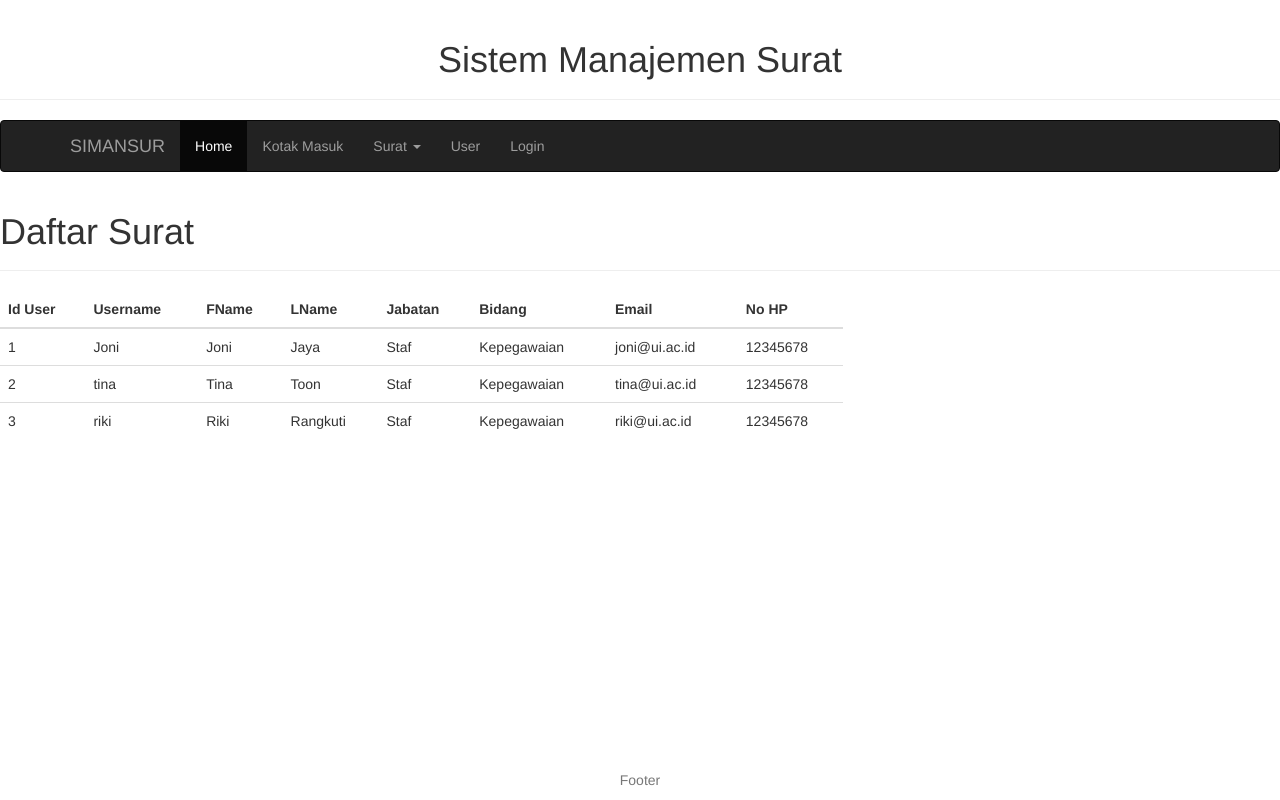
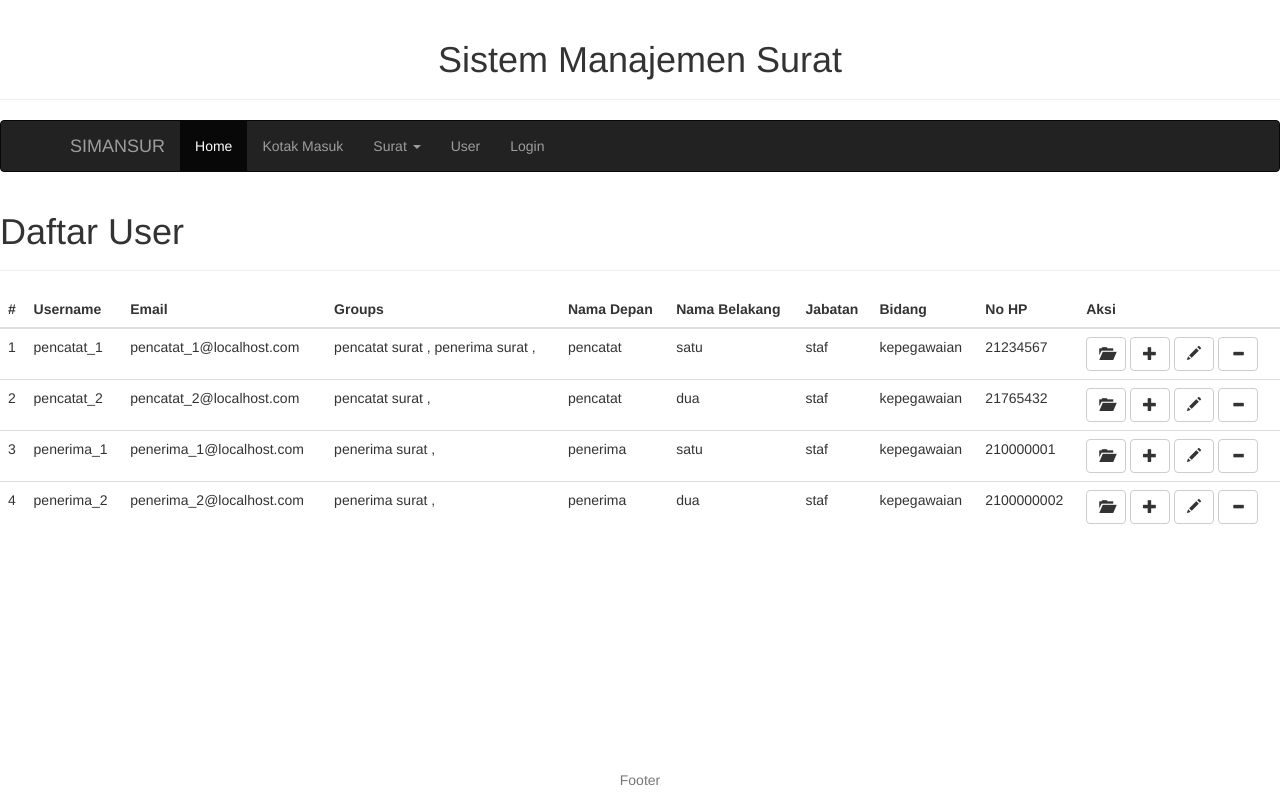
Before and after one commit to mujib-programmer/simansur, a Django app: page /user/ in a window 1280 px wide. Run offline with Django 3.2, Linux system fonts and the light colour scheme; data comes from the database, SQL or seed files in the repository; both versions use the stored data as it was after the commit; some libraries are stand-ins or nearby versions.

Commit message:
display user from database.

```diff
--- a/MainApp/views.py
+++ b/MainApp/views.py
@@ -207,9 +207,25 @@ def disposisi_delete(request, no_surat, id_disposisi):
 
 
 def user(request):
-    context_dict = {}
+
+    # get data surat
+    semua_user_profile = UserProfile.objects.all()
+
+    context_dict = {'semua_user_profile': semua_user_profile}
 
     return render(request, 'MainApp/user.html', context_dict)
+
+def user_detail(request):
+    pass
+
+def user_tambah(request):
+    pass
+
+def user_edit(request, username):
+    pass
+
+def user_delete(request):
+    pass
 
 def login(request):
     context_dict = {'slug': 'login'}
--- a/simansur/urls.py
+++ b/simansur/urls.py
@@ -10,6 +10,7 @@ urlpatterns = patterns('',
     url(r'^$', views.index, name='home'),
     url(r'^admin/', include(admin.site.urls)),
     url(r'^login/$', views.login, name='login'),
+
     url(r'^surat/$', views.surat, name='surat'),
     url(r'^surat/(?P<no_surat>[\w]+)/$', views.surat_detail, name='surat_detail'), # look for any sequence of alphanumeric characters (e.g. a-z, A-Z, or 0-9)
     url(r'^surat_tambah/$', views.surat_tambah, name='surat_tambah'),
@@ -22,4 +23,8 @@ urlpatterns = patterns('',
     url(r'^disposisi_delete/(?P<no_surat>[\w]+)/(?P<id_disposisi>[\w]+)/$', views.disposisi_delete, name='disposisi_delete'),
 
     url(r'^user/$', views.user, name='user'),
+    url(r'^user/(?P<username>[\w]+)/$', views.user_detail, name='user_detail'),
+    url(r'^user_tambah/$', views.user_tambah, name='user_tambah'),
+    url(r'^user_edit/(?P<username>[\w]+)/$', views.user_edit, name='user_edit'),
+    url(r'^user_delete/(?P<username>[\w]+)/$', views.user_delete, name='user_delete'),
 )
--- a/templates/MainApp/user.html
+++ b/templates/MainApp/user.html
@@ -6,57 +6,78 @@
 
 {% block content%}
         <div class="page-header">
-            <h1>Daftar Surat</h1>
+            <h1>Daftar User</h1>
         </div>
 
         <div class="row">
-            <div class="col-md-8">
+            <div class="col-md-12">
+                {% if semua_user_profile %}
+
               <table class="table">
                 <thead>
                   <tr>
-                    <th>Id User</th>
+                    <th>#</th>
                     <th>Username</th>
-                    <th>FName</th>
-                    <th>LName</th>
+                    <th>Email</th>
+                    <th>Groups</th>
+                    <th>Nama Depan</th>
+                    <th>Nama Belakang</th>
                     <th>Jabatan</th>
                     <th>Bidang</th>
-                    <th>Email</th>
                     <th>No HP</th>
+                    <th>Aksi</th>
                   </tr>
                 </thead>
                 <tbody>
+                {% for user_profile in semua_user_profile %}
                   <tr>
-                    <td>1</td>
-                    <td>Joni</td>
-                    <td>Joni</td>
-                    <td>Jaya</td>
-                    <td>Staf</td>
-                    <td>Kepegawaian</td>
-                    <td>joni@ui.ac.id</td>
-                    <td>12345678</td>
+                    <td>{{ forloop.counter }}</td>
+                    <td>{{ user_profile.user.username }}</td>
+                    <td>{{ user_profile.user.email }}</td>
+                    <td>
+                      {% for g in user_profile.user.groups.all %}
+                            {{ g.name }}
+                            {{ ', ' }}
+                      {% endfor %}
+                    </td>
+                    <td>{{ user_profile.user.first_name }}</td>
+                    <td>{{ user_profile.user.last_name }}</td>
+                    <td>{{ user_profile.jabatan }}</td>
+                    <td>{{ user_profile.bidang }}</td>
+                    <td>{{ user_profile.no_telepon }}</td>
+                    <td>
+                        <a href="/user/{{ user_profile.user.username }}">
+                        <button type="button" class="btn btn-default" aria-label="Left Align">
+                            <span class="glyphicon glyphicon glyphicon-folder-open" aria-hidden="true"></span>
+                        </button>
+                        </a>
+                        <a href="{% url 'user_tambah' %}">
+                        <button type="button" class="btn btn-default" aria-label="Left Align">
+                            <span class="glyphicon glyphicon glyphicon-plus" aria-hidden="true"></span>
+                        </button>
+                        </a>
+                        <a href="/user_edit/{{ user_profile.user.username }}">
+                        <button type="button" class="btn btn-default" aria-label="Left Align">
+                            <span class="glyphicon glyphicon glyphicon-pencil" aria-hidden="true"></span>
+                        </button>
+                        </a>
+                        <a href="/user_delete/{{ user_profile.user.username }}" onclick="return confirm('Apakah anda yakin ingin menghapus user {{ user_profile.user.username }} ?');">
+                        <button type="button" class="btn btn-default" aria-label="Left Align">
+                            <span class="glyphicon glyphicon glyphicon-minus" aria-hidden="true"></span>
+                        </button>
+                        </a>
+
+                    </td>
                   </tr>
-                 <tr>
-                    <td>2</td>
-                    <td>tina</td>
-                    <td>Tina</td>
-                    <td>Toon</td>
-                    <td>Staf</td>
-                    <td>Kepegawaian</td>
-                    <td>tina@ui.ac.id</td>
-                    <td>12345678</td>
-                  </tr>
-                  <tr>
-                    <td>3</td>
-                    <td>riki</td>
-                    <td>Riki</td>
-                    <td>Rangkuti</td>
-                    <td>Staf</td>
-                    <td>Kepegawaian</td>
-                    <td>riki@ui.ac.id</td>
-                    <td>12345678</td>
-                  </tr>
+                {% endfor %}
+
                 </tbody>
               </table>
+
+                {% else %}
+                 <p>Tidak ada user</p>
+
+                {% endif %}
             </div>
         </div>
 
--- a/templates/base.html
+++ b/templates/base.html
@@ -40,11 +40,6 @@
                   <ul class="dropdown-menu" role="menu">
                     <li><a href="#">Track Surat</a></li>
                     <li><a href="#">Lihat Statistik</a></li>
-                    <li><a href="#"></a></li>
-                    <li class="divider"></li>
-                    <li class="dropdown-header">Perintah</li>
-                    <li><a href="#">Update</a></li>
-                    <li><a href="#">Delete</a></li>
                   </ul>
                 </li>
                 <li><a href="{% url 'user' %}">User</a></li>
```
Also changed, not shown: db.sqlite3.
